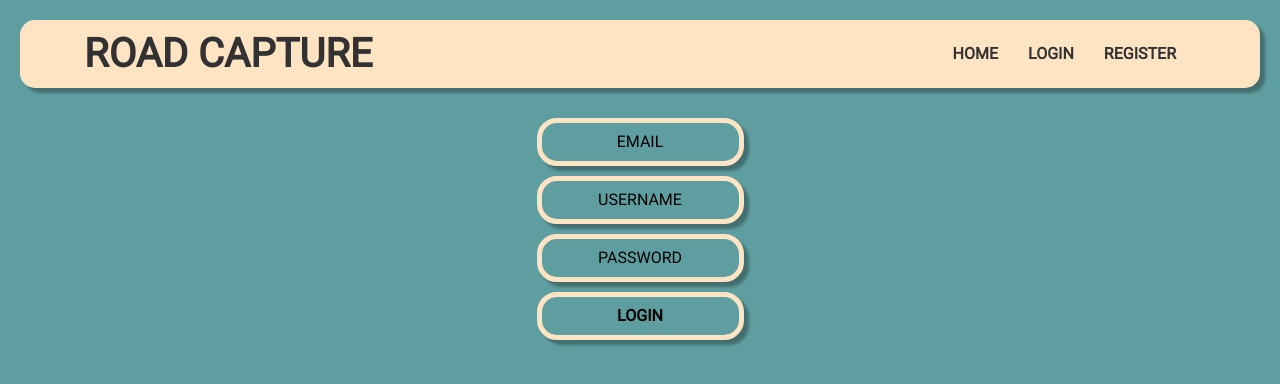
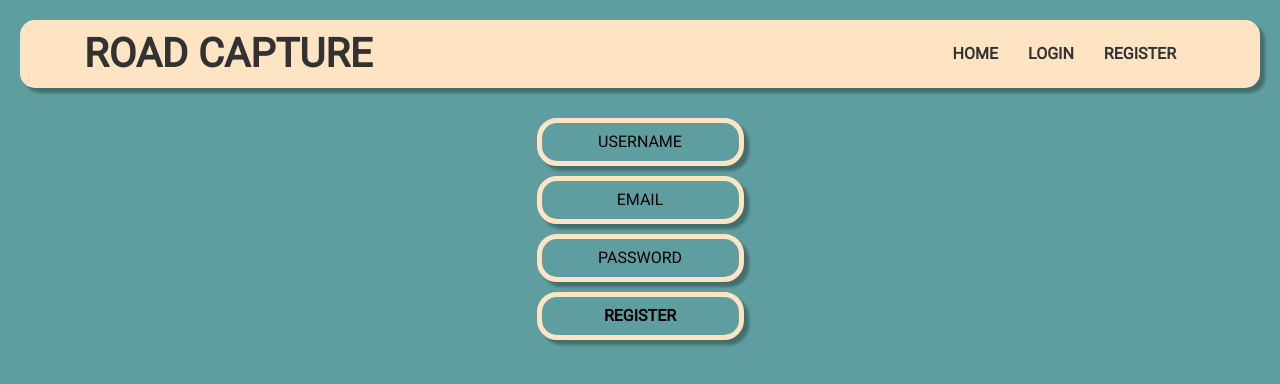
Before and after one commit to SovicLeon/ProjektnaNaloga_SpletniDel_Frontend, a React (Create React App) app: page /register in a window 1280 px wide. Shown: the top 384 px of the page. Built offline with nearby package versions, Linux system fonts and the light colour scheme.

Commit message:
Register and header fix

```diff
--- a/src/components/Header.js
+++ b/src/components/Header.js
@@ -16,7 +16,6 @@ function Header(props) {
                                 <>
                                     <li><Link to='/profile'>Profile</Link></li>
                                     <li><Link to='/lastlocation'>Last location</Link></li>
-                                    <li><Link to='/lastdrive'>Last drive</Link></li>
                                     <li><Link to='/roadinfo'>Road info</Link></li>
                                     <li><Link to='/logout'>Logout</Link></li>
                                 </>
--- a/src/components/Register.js
+++ b/src/components/Register.js
@@ -33,10 +33,10 @@ function Register() {
     return(
         <div class="login-register">
             <form onSubmit={Register}>
+                <input type="text" name="username" placeholder="Username" value={username} onChange={(e)=>(setUsername(e.target.value))}/>
                 <input type="text" name="email" placeholder="Email" value={email} onChange={(e)=>(setEmail(e.target.value))} />
-                <input type="text" name="username" placeholder="Username" value={username} onChange={(e)=>(setUsername(e.target.value))}/>
                 <input type="password" name="password" placeholder="Password" value={password} onChange={(e)=>(setPassword(e.target.value))} />
-                <input type="submit" name="submit" value="Login" />
+                <input type="submit" name="submit" value="Register" />
                 <label>{error}</label>
             </form>
         </div>
```
